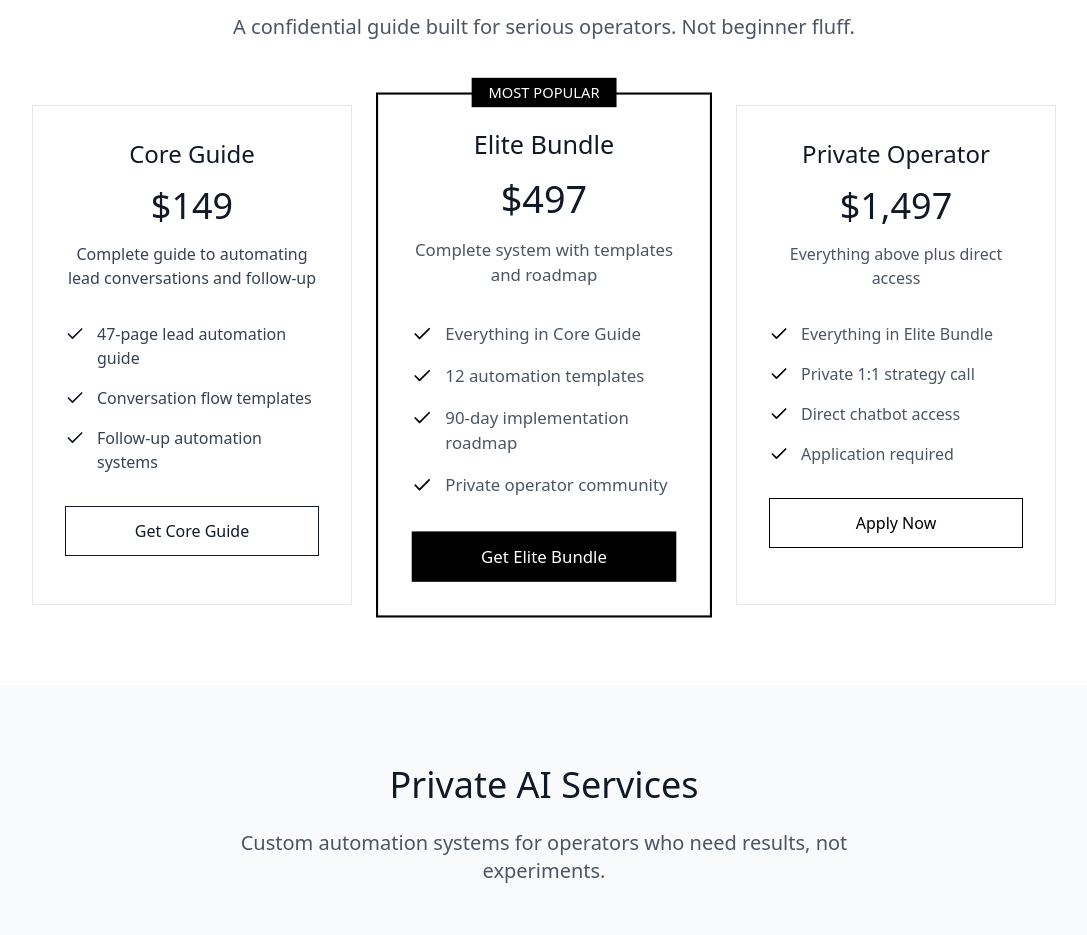
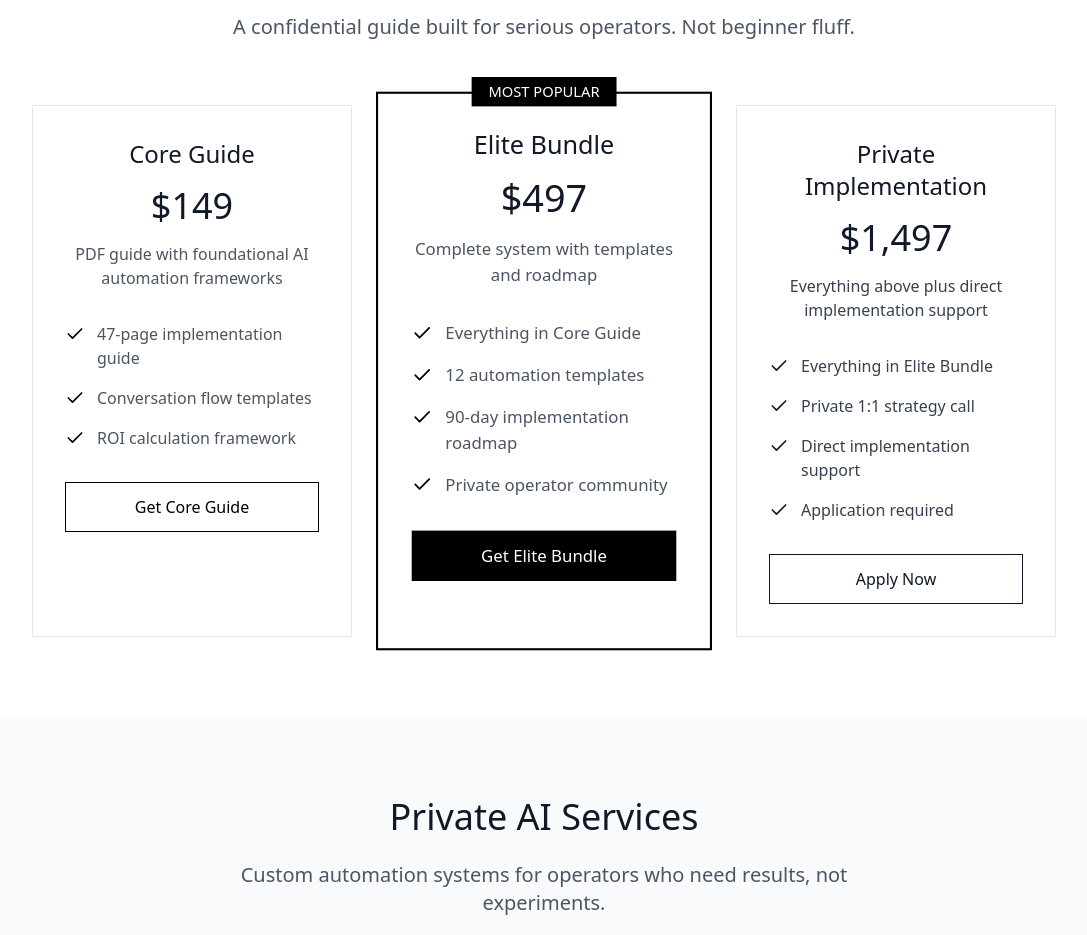
Before and after one commit to Projectcaroline/auvra, a React (Vite) app: page / in a window 1280 px wide. Shown: the part 1120-2055 px from the top of the page, without its empty margins (96-1183 px from the left). Built offline with nearby package versions, Linux system fonts and the light colour scheme; a web font is replaced by a local one.

Commit message:
Updated App.tsx

```diff
--- a/src/App.tsx
+++ b/src/App.tsx
@@ -103,27 +103,27 @@ const App = () => {
             {/* Core Guide */}
             <div className="border border-gray-200 p-8 bg-white">
               <div className="text-center mb-8">
-                <h3 className="text-2xl font-medium mb-4 text-gray-900">Core Guide</h3>
+                <h3 className="text-2xl font-medium mb-4">Core Guide</h3>
                 <div className="text-4xl font-light mb-4">$149</div>
-                <p className="text-gray-700">Complete guide to automating lead conversations and follow-up</p>
+                <p className="text-gray-600">PDF guide with foundational AI automation frameworks</p>
               </div>
               <ul className="space-y-4 mb-8">
                 <li className="flex items-start">
-                  <Check className="w-5 h-5 text-gray-900 mt-0.5 mr-3 flex-shrink-0" />
-                  <span className="text-gray-700">47-page lead automation guide</span>
+                  <Check className="w-5 h-5 text-black mt-0.5 mr-3 flex-shrink-0" />
+                  <span className="text-gray-600">47-page implementation guide</span>
                 </li>
                 <li className="flex items-start">
-                  <Check className="w-5 h-5 text-gray-900 mt-0.5 mr-3 flex-shrink-0" />
-                  <span className="text-gray-700">Conversation flow templates</span>
+                  <Check className="w-5 h-5 text-black mt-0.5 mr-3 flex-shrink-0" />
+                  <span className="text-gray-600">Conversation flow templates</span>
                 </li>
                 <li className="flex items-start">
-                  <Check className="w-5 h-5 text-gray-900 mt-0.5 mr-3 flex-shrink-0" />
-                  <span className="text-gray-700">Follow-up automation systems</span>
+                  <Check className="w-5 h-5 text-black mt-0.5 mr-3 flex-shrink-0" />
+                  <span className="text-gray-600">ROI calculation framework</span>
                 </li>
               </ul>
               <button
                 onClick={() => handleChatResponse('core')}
-                className="w-full border border-gray-900 text-gray-900 py-3 hover:bg-gray-900 hover:text-white transition-colors"
+                className="w-full border border-black text-black py-3 hover:bg-black hover:text-white transition-colors"
               >
                 Get Core Guide
               </button>
@@ -168,31 +168,31 @@ const App = () => {
             {/* Private Operator */}
             <div className="border border-gray-200 p-8 bg-white">
               <div className="text-center mb-8">
-                <h3 className="text-2xl font-medium mb-4">Private Operator</h3>
+                <h3 className="text-2xl font-medium mb-4 text-gray-900">Private Implementation</h3>
                 <div className="text-4xl font-light mb-4">$1,497</div>
-                <p className="text-gray-600">Everything above plus direct access</p>
+                <p className="text-gray-700">Everything above plus direct implementation support</p>
               </div>
               <ul className="space-y-4 mb-8">
                 <li className="flex items-start">
-                  <Check className="w-5 h-5 text-black mt-0.5 mr-3 flex-shrink-0" />
-                  <span className="text-gray-600">Everything in Elite Bundle</span>
+                  <Check className="w-5 h-5 text-gray-900 mt-0.5 mr-3 flex-shrink-0" />
+                  <span className="text-gray-700">Everything in Elite Bundle</span>
                 </li>
                 <li className="flex items-start">
-                  <Check className="w-5 h-5 text-black mt-0.5 mr-3 flex-shrink-0" />
-                  <span className="text-gray-600">Private 1:1 strategy call</span>
+                  <Check className="w-5 h-5 text-gray-900 mt-0.5 mr-3 flex-shrink-0" />
+                  <span className="text-gray-700">Private 1:1 strategy call</span>
                 </li>
                 <li className="flex items-start">
-                  <Check className="w-5 h-5 text-black mt-0.5 mr-3 flex-shrink-0" />
-                  <span className="text-gray-600">Direct chatbot access</span>
+                  <Check className="w-5 h-5 text-gray-900 mt-0.5 mr-3 flex-shrink-0" />
+                  <span className="text-gray-700">Direct implementation support</span>
                 </li>
                 <li className="flex items-start">
-                  <Check className="w-5 h-5 text-black mt-0.5 mr-3 flex-shrink-0" />
-                  <span className="text-gray-600">Application required</span>
+                  <Check className="w-5 h-5 text-gray-900 mt-0.5 mr-3 flex-shrink-0" />
+                  <span className="text-gray-700">Application required</span>
                 </li>
               </ul>
               <button
                 onClick={() => handleChatResponse('apply')}
-                className="w-full border border-black text-black py-3 hover:bg-black hover:text-white transition-colors"
+                className="w-full border border-gray-900 text-gray-900 py-3 hover:bg-gray-900 hover:text-white transition-colors"
               >
                 Apply Now
               </button>
```
